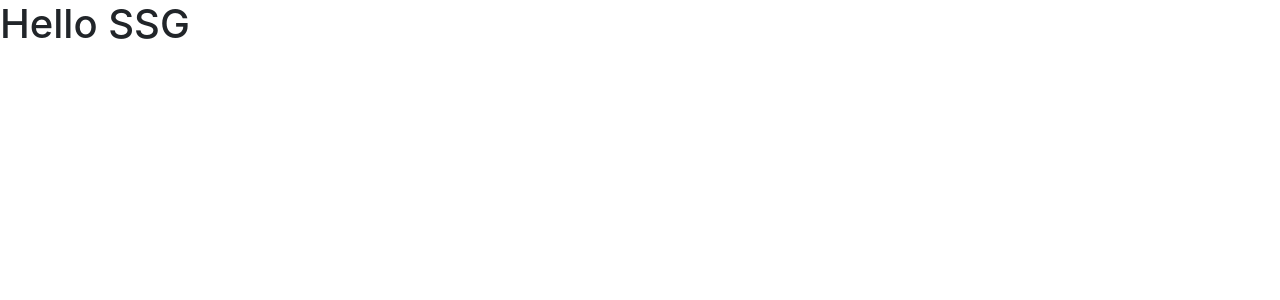
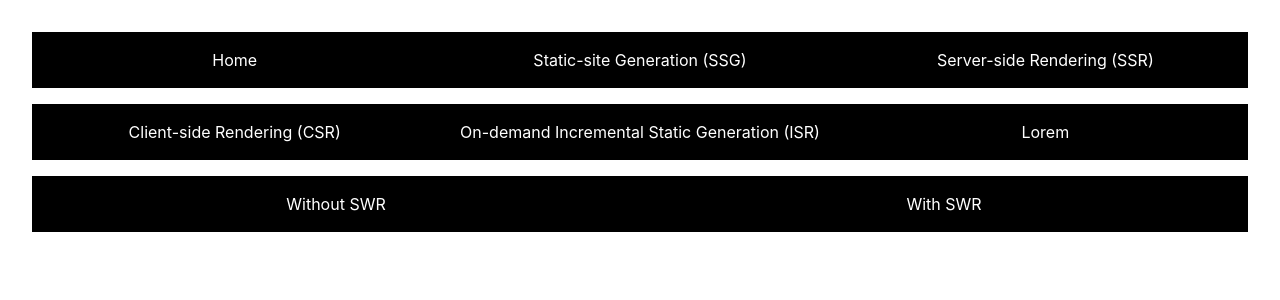
Before and after one commit to saadbess/next-rendering-techniques, a Next.js app: page /ssg in a window 1280 px wide. Shown: the top 300 px of the page. Built offline with nearby package versions, Linux system fonts and the light colour scheme.

Commit message:
chore: renamed header component

```diff
--- a/components/Header.js
+++ b/components/Nav.js
@@ -1,8 +1,8 @@
 import React from "react";
 import Link from "next/link";
-import styles from "../styles/Header.module.css";
+import styles from "../styles/Nav.module.css";
 
-export function Header() {
+export function Nav() {
   return (
     <nav className={styles.nav}>
       <Link href="/">Home</Link>
@@ -17,4 +17,4 @@
   );
 }
 
-export default Header;
+export default Nav;
--- a/pages/index.js
+++ b/pages/index.js
@@ -1,6 +1,6 @@
 import Head from "next/head";
 import styles from "../styles/Home.module.css";
-import Header from "../components/Header";
+import Nav from "../components/Nav";
 
 export default function Home() {
   return (
@@ -12,7 +12,7 @@
       </Head>
 
       <header className={styles.header}>
-        <Header />
+        <Nav />
       </header>
 
       <main className={styles.main}>
--- a/pages/ssg.js
+++ b/pages/ssg.js
@@ -1,7 +1,13 @@
 import React from "react";
+import styles from "../styles/Home.module.css";
+import Nav from "../components/Nav";
 
 export function SSG() {
-  return <h1>Hello SSG</h1>;
+  return (
+    <div className={styles.container}>
+      <Nav />
+    </div>
+  );
 }
 
 export default SSG;
```
Also changed, not shown: styles/Nav.module.css (renamed from styles/Header.module.css), 2 other files (tests, documents, lock files or other folders).
